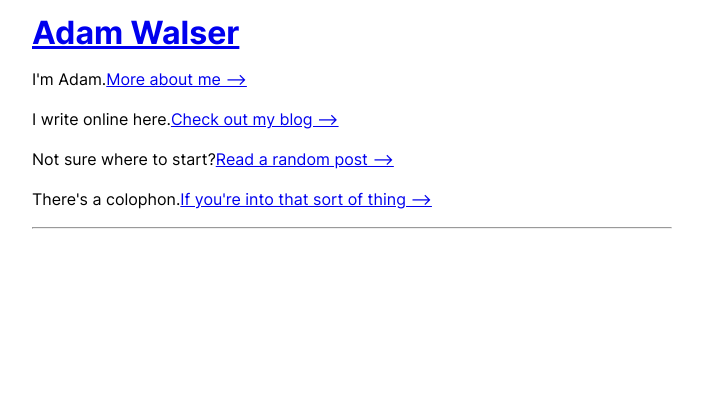
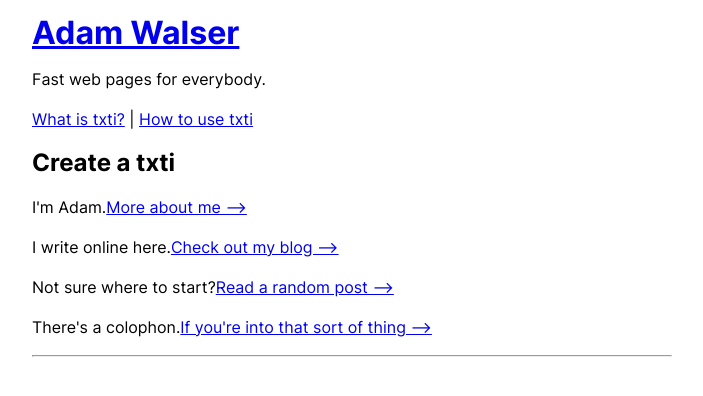
Before and after one commit to ajpwalser/ajpwalser.github.io, a Jekyll site: the page built from index.html, in a window 1280 px wide. Shown: the top 396 px of the page, without its empty margins (288-991 px from the left). Built offline with Jekyll 4.4.1, drawn with Linux system fonts in a browser that asks for light colours.

Commit message:
Update default.html

```diff
--- a/_layouts/default.html
+++ b/_layouts/default.html
@@ -13,6 +13,11 @@
    <header>
       <h1><a href="/">{{ page.title }}</a></h1>
    </header>
+      <p>Fast web pages for everybody.</p>
+      <a href="http://txti.es/about">What is txti?</a>
+       |
+      <a href="http://txti.es/how">How to use txti</a>
+      <h2>Create a txti</h2>
    <main aria-label="Content" role="main">
       {{ content }}
    </main>
```
